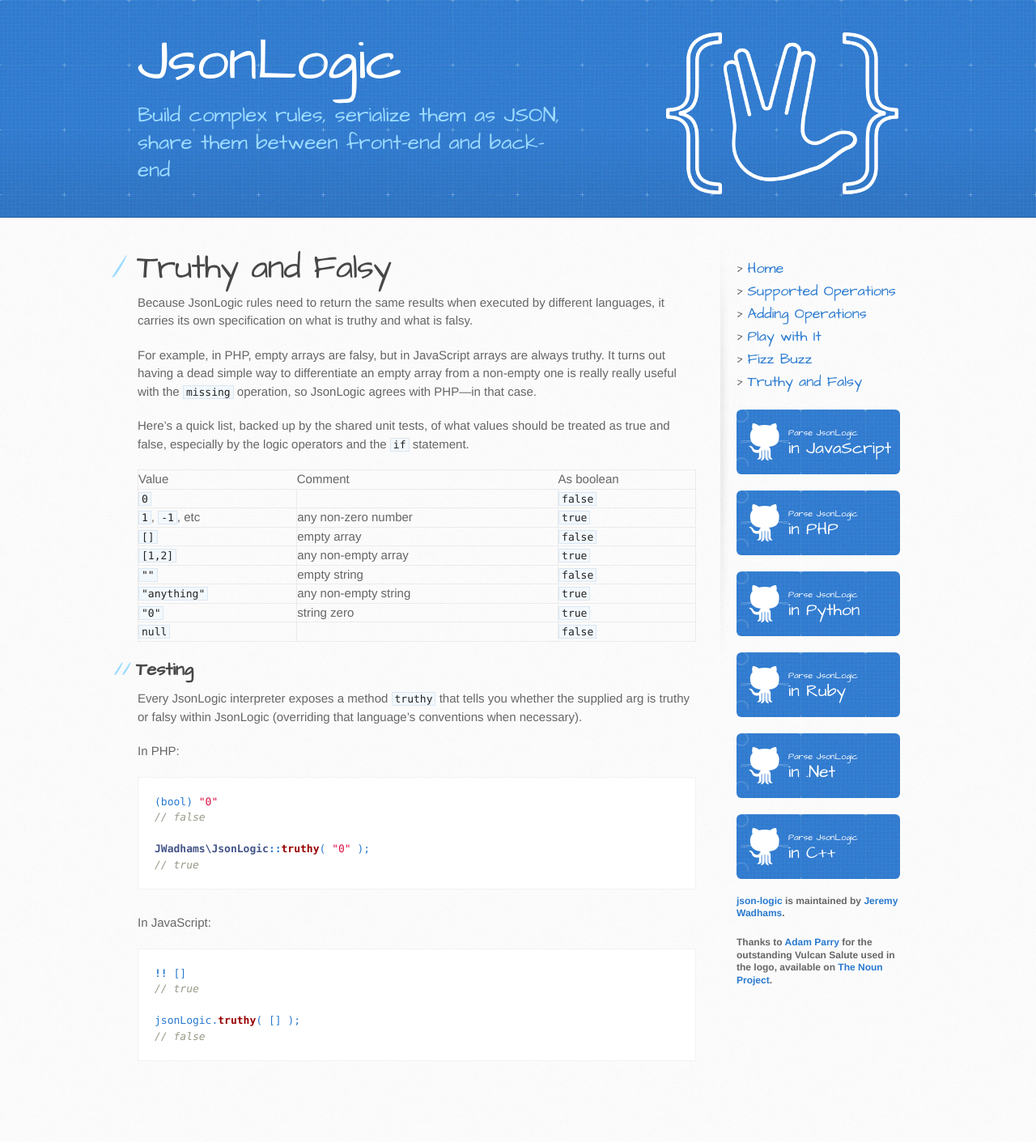
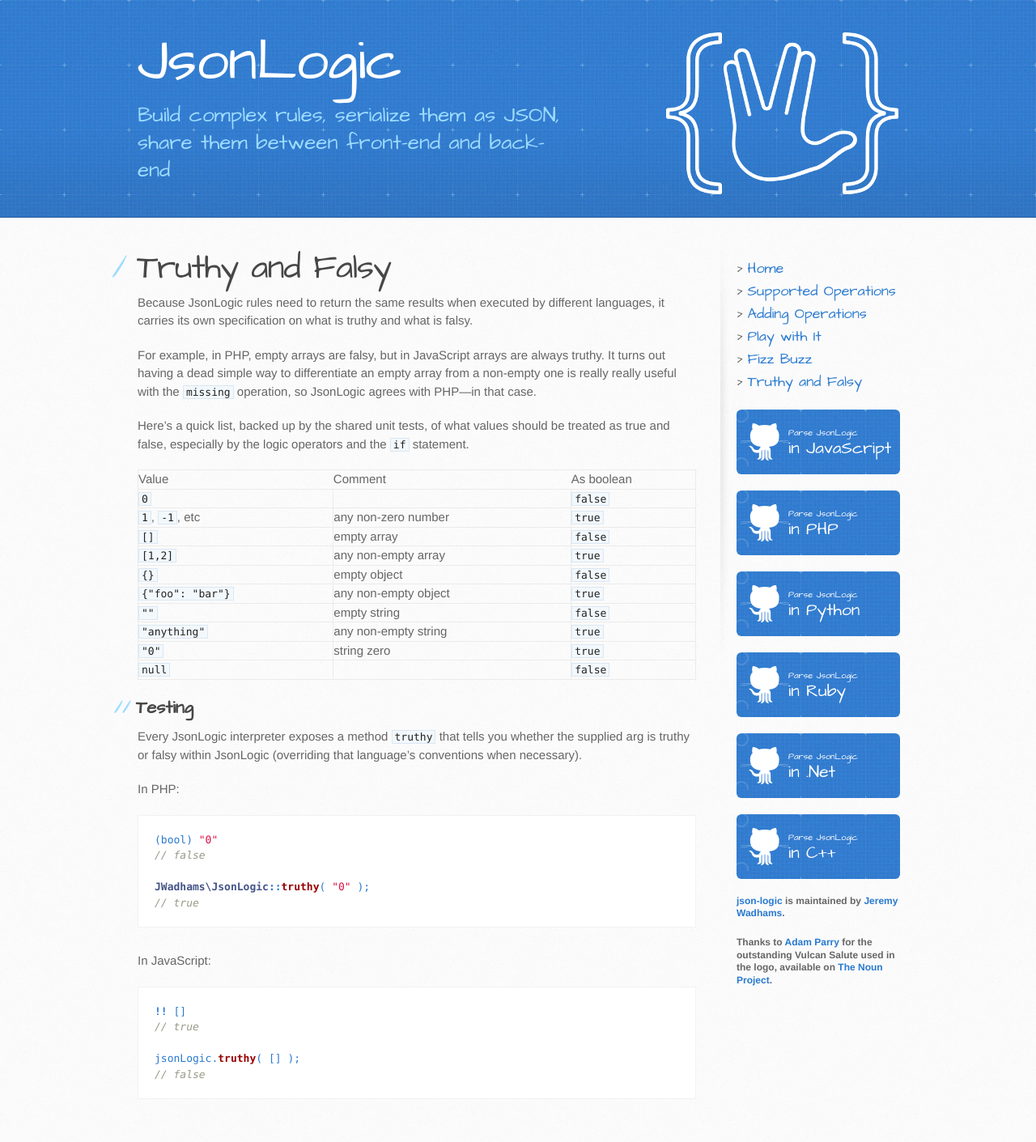
Before and after one commit to jwadhams/json-logic, a Jekyll site: the page built from truthy.md, in a window 1280 px wide. Shown: the whole page at 81% size. Built offline with Jekyll 4.4.1, drawn with Linux system fonts in a browser that asks for light colours; nearby versions of some CDN libraries; before the commit the page ends 1364 px from its top, so only the background shows below that.

Commit message:
added objects to truthiness table

```diff
--- a/truthy.md
+++ b/truthy.md
@@ -17,6 +17,8 @@
  `1`, `-1`, etc | any non-zero number | `true`
  `[]` | empty array | `false`
  `[1,2]` | any non-empty array | `true`
+ `{}` | empty object | `false`
+ `{"foo": "bar"}` | any non-empty object | `true`
  `""` | empty string | `false`
  `"anything"` | any non-empty string | `true`
  `"0"` | string zero | `true`
```
